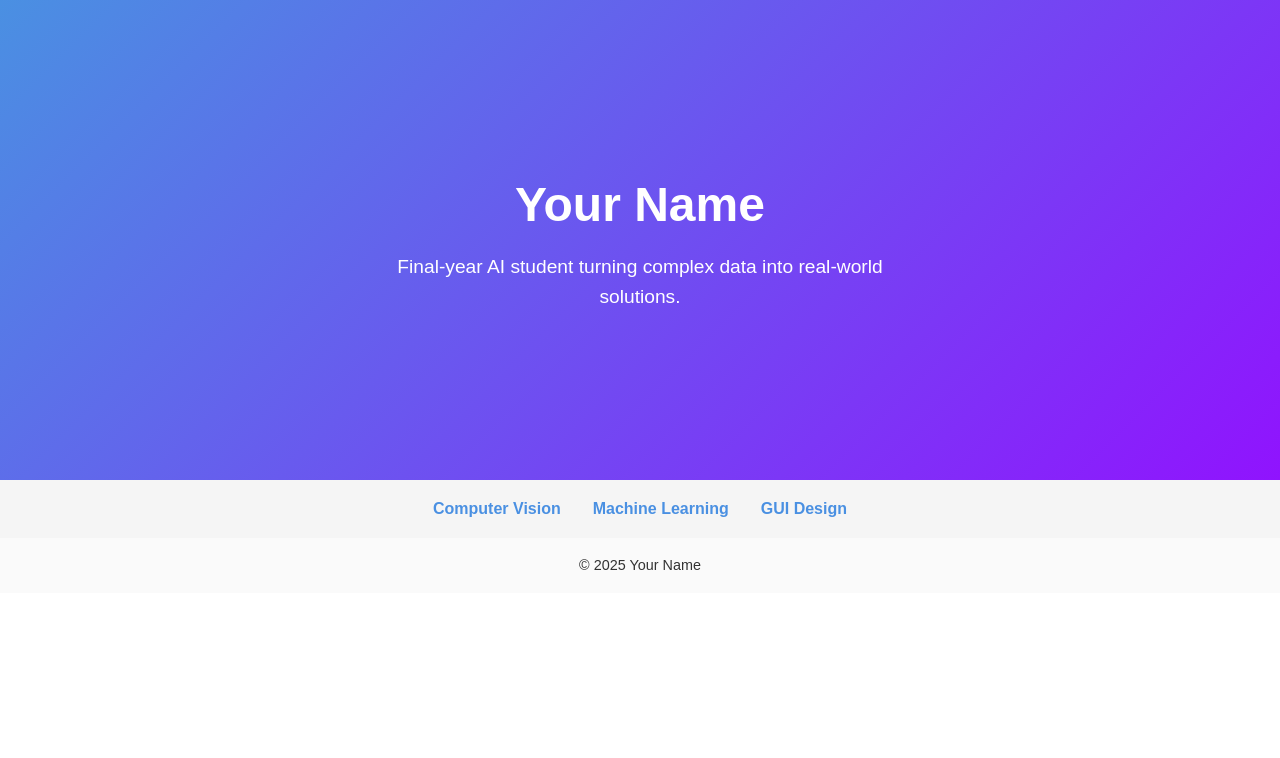
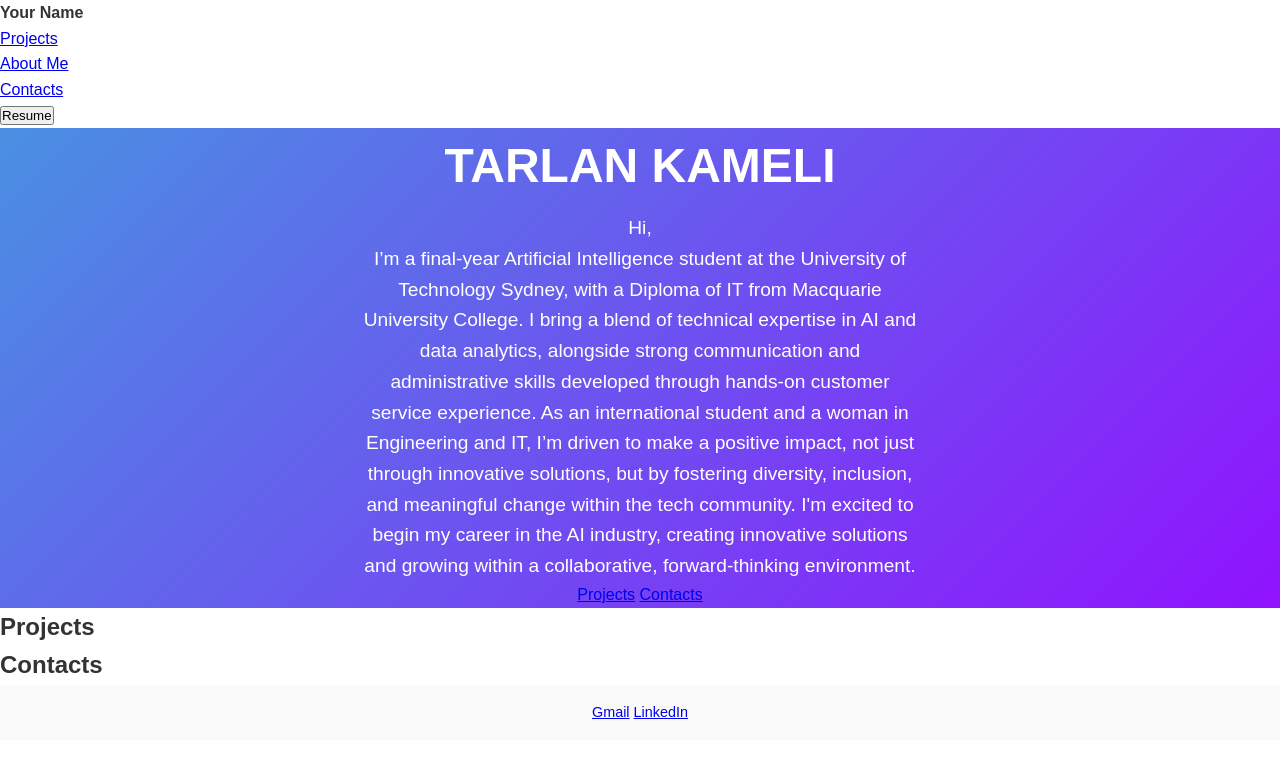
Before and after one commit to tarlankameli/portfolio-tarlan.github.io, a plain HTML site: page index.html in a window 1280 px wide. Drawn offline with Linux system fonts and the light colour scheme.

Commit message:
Update index.html

```diff
--- a/index.html
+++ b/index.html
@@ -3,27 +3,93 @@
 <head>
   <meta charset="UTF-8">
   <meta name="viewport" content="width=device-width,initial-scale=1">
-  <title>Your Name — Portfolio</title>
+  <title>Tarlan — Portfolio</title>
   <link rel="stylesheet" href="styles.css">
+  <script>
+  const PASSWORD_HASH =
+    'fb5055543761b18721a14f3beca0de2dbd108b12218798c1ee11a7c5c42cbd7c';
+
+  async function requirePassword() {
+    const input = prompt("Enter resume password:");
+    if (!input) return;
+
+    // hash their input
+    const buf = await crypto.subtle.digest(
+      'SHA-256',
+      new TextEncoder().encode(input)
+    );
+    // convert to hex
+    const hashArray = Array.from(new Uint8Array(buf));
+    const hashHex = hashArray
+      .map(b => b.toString(16).padStart(2, '0'))
+      .join('');
+
+    if (hashHex === PASSWORD_HASH) {
+      window.location.href = '/resume2025.pdf';
+    } else {
+      alert("Incorrect password");
+    }
+  }
+  </script>
 </head>
 <body>
-  <header class="hero">
-    <div class="hero-content">
-      <h1>Your Name</h1>
-      <p>Final‑year AI student turning complex data into real‑world solutions.</p>
+
+  <!-- HEADER -->
+  <header class="site-header">
+    <div class="container header-inner">
+      <div class="logo"><strong>Your Name</strong></div>
+      <nav>
+        <ul>
+          <li><a href="#projects">Projects</a></li>
+          <li><a href="#about">About Me</a></li>
+          <li><a href="#contacts">Contacts</a></li>
+          <li><button onclick="requirePassword()">Resume</button></li>
+        </ul>
+      </nav>
     </div>
   </header>
 
-  <nav class="main-nav">
-    <ul>
-      <li><a href="computer-vision.html">Computer Vision</a></li>
-      <li><a href="machine-learning.html">Machine Learning</a></li>
-      <li><a href="gui-design.html">GUI Design</a></li>
-    </ul>
-  </nav>
+  <!-- HERO / INTRO -->
+  <section id="about" class="hero">
+    <div class="hero-content">
+      <h1><strong>TARLAN KAMELI</strong></h1>
+      <p>
+        Hi,<br>
+        I’m a final-year Artificial Intelligence student at the University of Technology Sydney,
+        with a Diploma of IT from Macquarie University College.
+        I bring a blend of technical expertise in AI and data analytics, alongside strong communication
+        and administrative skills developed through hands-on customer service experience.
+        As an international student and a woman in Engineering and IT, I’m driven to make a positive impact,
+        not just through innovative solutions, but by fostering diversity, inclusion, and meaningful change
+        within the tech community. I'm excited to begin my career in the AI industry, creating innovative
+        solutions and growing within a collaborative, forward-thinking environment.
+      </p>
+      <div class="btn-group">
+        <a href="#projects" class="btn">Projects</a>
+        <a href="#contacts" class="btn">Contacts</a>
+      </div>
+    </div>
+  </section>
 
-  <footer>
-    <p>© 2025 Your Name</p>
+  <!-- PROJECTS (placeholder) -->
+  <section id="projects" class="section">
+    <h2>Projects</h2>
+    <!-- links or thumbnails go here -->
+  </section>
+
+  <!-- CONTACTS (placeholder) -->
+  <section id="contacts" class="section">
+    <h2>Contacts</h2>
+    <!-- contact form or details -->
+  </section>
+
+  <!-- FOOTER -->
+  <footer class="site-footer">
+    <div class="container">
+      <a href="mailto:kameli.tarlan@gmail.com">Gmail</a>
+      <a href="https://linkedin.com/in/tarlan-kameli" target="_blank">LinkedIn</a>
+    </div>
   </footer>
+
 </body>
 </html>
```
